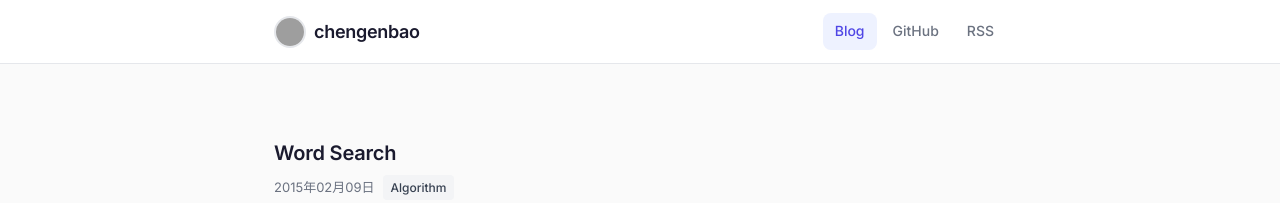
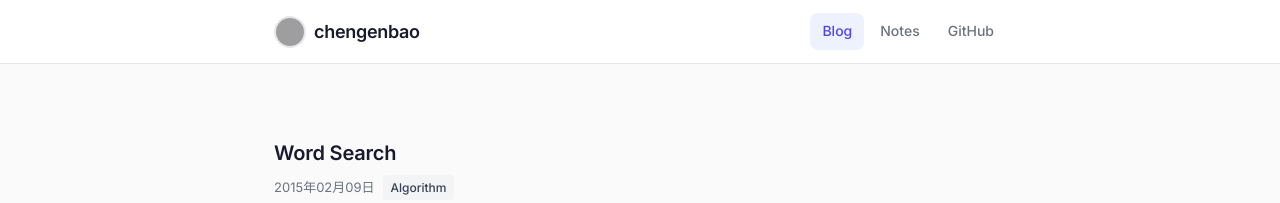
Before and after one commit to chengenbao/chengenbao.github.io, a Jekyll site: the page built from index.html, in a window 1280 px wide. Shown: the top 203 px of the page. Built offline with Jekyll 4.4.1, drawn with Linux system fonts in a browser that asks for light colours; the list of posts is cut into pages by our own code; grey boxes are pictures that could not be loaded.

Commit message:
Add Notes nav link

```diff
--- a/_includes/header.html
+++ b/_includes/header.html
@@ -6,8 +6,8 @@
     </a>
     <nav class="site-nav">
       <a href="{{ "/" | relative_url }}" {% if page.url == "/" %}class="active"{% endif %}>Blog</a>
+      <a href="/notes/" {% if page.url contains "/notes" %}class="active"{% endif %}>Notes</a>
       <a href="https://github.com/chengenbao" target="_blank" rel="noopener">GitHub</a>
-      <a href="{{ "/feed.xml" | relative_url }}">RSS</a>
     </nav>
   </div>
 </header>
```
